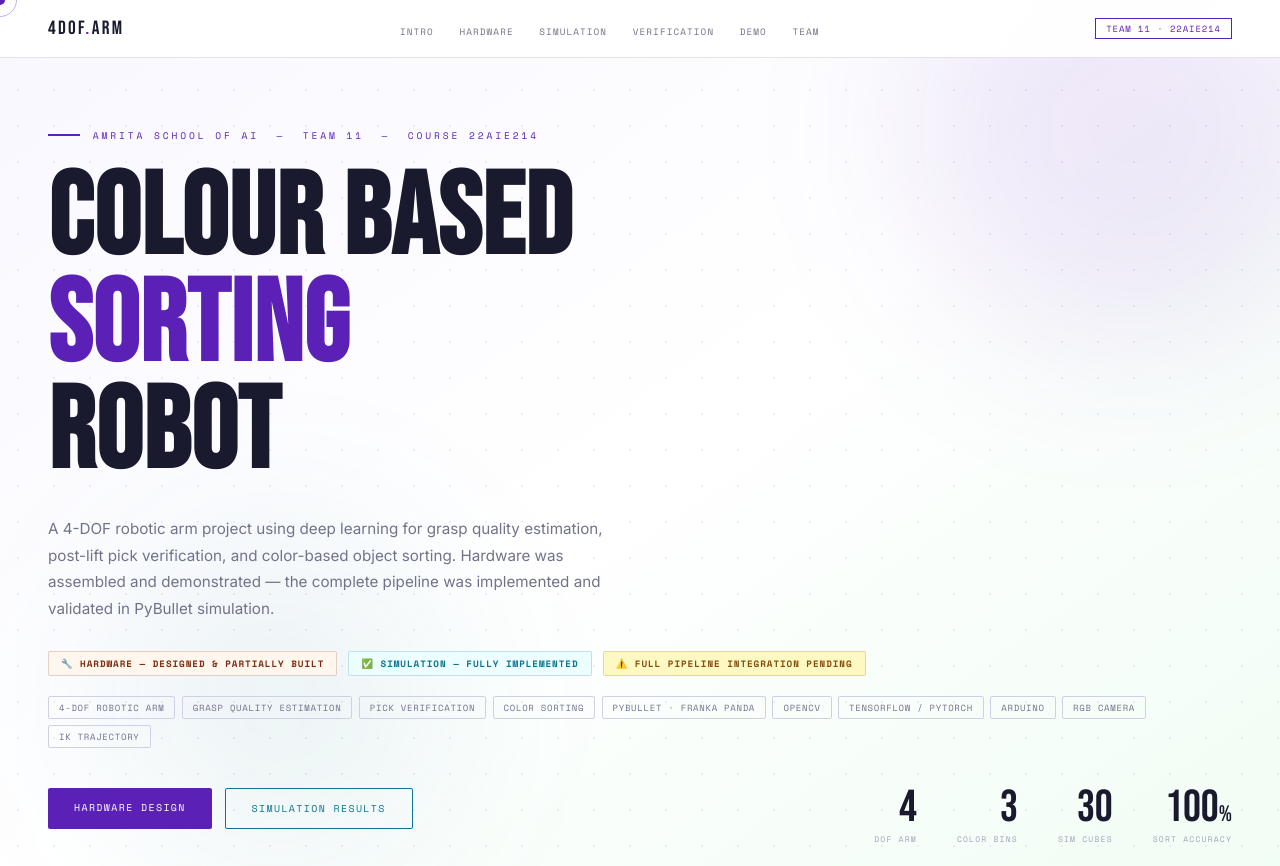
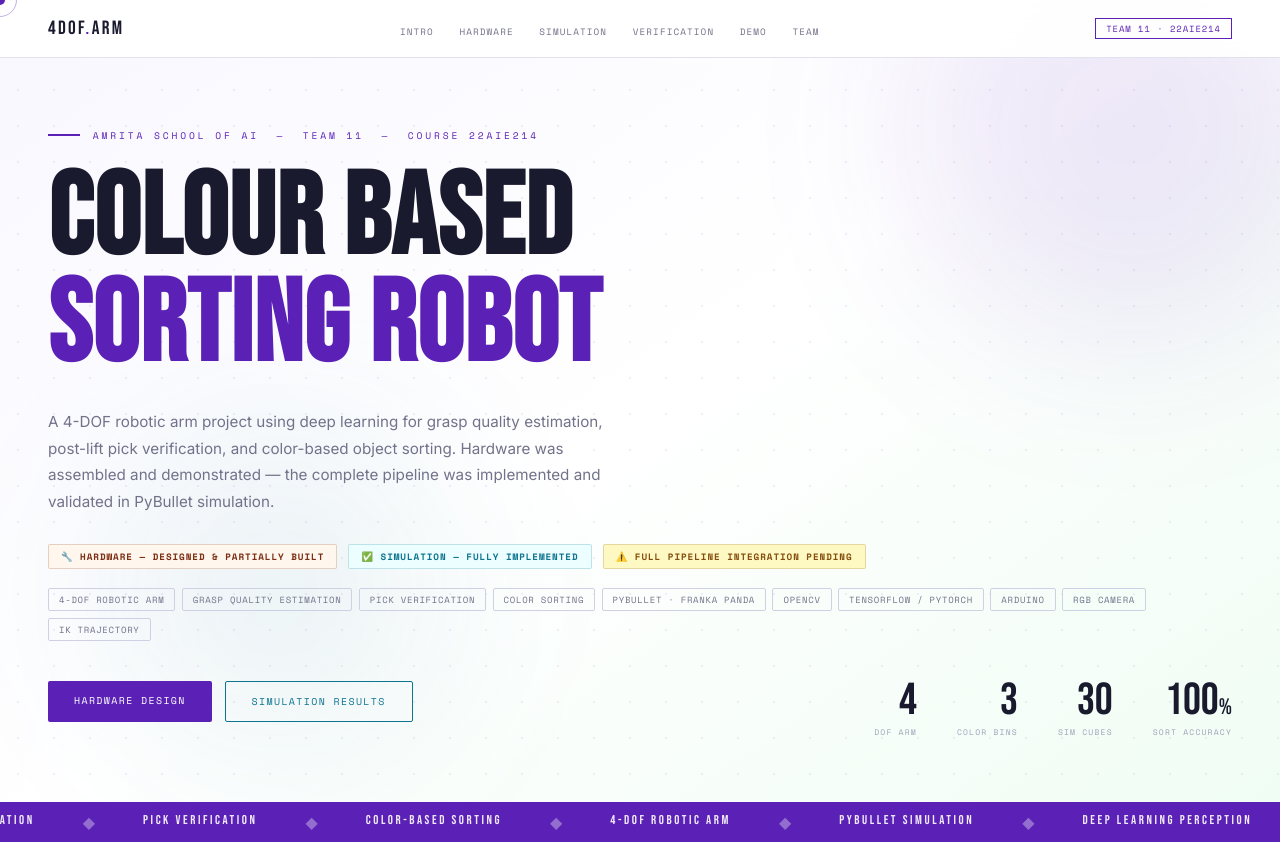
Before and after one commit to NeerajT7002/Colour-sort-robotics, a plain HTML site: page docs/index.html in a window 1280 px wide. Shown: the top 866 px of the page. Drawn offline with nearby package versions, Linux system fonts and the light colour scheme.

Commit message:
changed docs

```diff
--- a/docs/index.html
+++ b/docs/index.html
@@ -389,8 +389,8 @@ footer{border-top:1px solid var(--border);padding:2.2rem 3rem;display:flex;align
   <div class="h-eyebrow">Amrita School of AI &nbsp;—&nbsp; Team 11 &nbsp;—&nbsp; Course 22AIE214</div>
   <h1 class="h-title">
     <span class="blk">COLOUR BASED</span><br>
-    <span class="vlt">SORTING</span><br>
-    <span class="blk">ROBOT</span><br>
+    <span class="vlt">SORTING ROBOT</span><br>
+
 
   </h1>
   <p class="h-sub">A 4-DOF robotic arm project using deep learning for grasp quality estimation, post-lift pick verification, and color-based object sorting. Hardware was assembled and demonstrated — the complete pipeline was implemented and validated in PyBullet simulation.</p>
```
